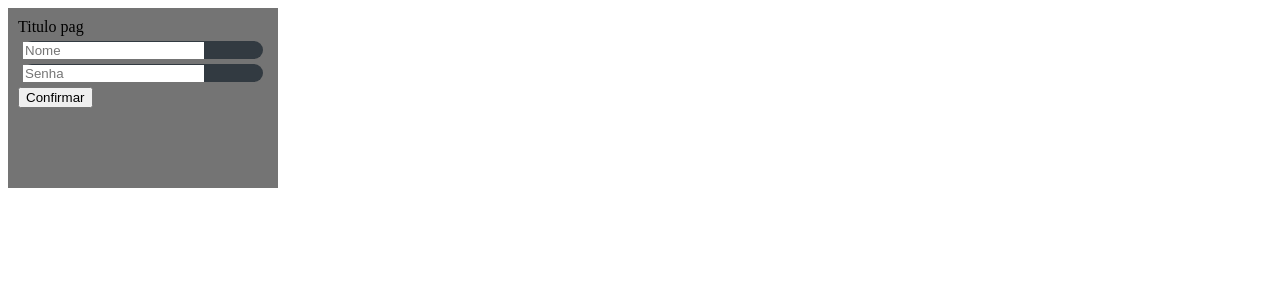
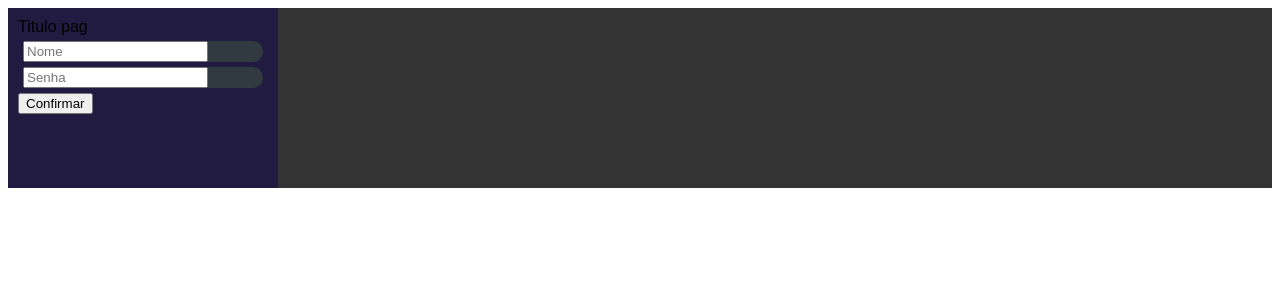
Before and after one commit to Bilango/Bilango.github.io, a SvelteKit app: page / in a window 1280 px wide. Shown: the top 300 px of the page. Built offline with nearby package versions, Linux system fonts and the light colour scheme.

Commit message:
afefasrdg

```diff
--- a/src/routes/+page.svelte
+++ b/src/routes/+page.svelte
@@ -1,21 +1,22 @@
-
-<div class="user">
-    <span align="center">Titulo pag</span>
-    <div class="input"><input placeholder="Nome" id="name" type="text"></div>
-    <div class="input"><input placeholder="Senha" id="pass" type="text"></div>
-
-    <button>Confirmar</button>
+<div class="total">
+    <div class="user">
+        <span align="center">Titulo pag</span>
+        <div class="input"><input placeholder="Nome" id="name" type="text"></div>
+        <div class="input"><input placeholder="Senha" id="pass" type="text"></div>
+        <button>Confirmar</button>
+    </div>
 </div>
 
 <style>
+
     div.user{
-        background-color: rgb(116, 116, 116);
+        background-color: rgb(33, 27, 66);
         height: 160px;
         width: 250px;
         padding: 10px;
     }
     input{
-        border:none;
+        outline: 0;
     }
 
     div.input{
@@ -23,11 +24,12 @@
         border-radius: 15px;
         padding: 0px;
         margin: 5px;
+        justify-content: center;
     }
 
-    body{
+    div.total{
         font-family: sans-serif;
-        background-color: rgb(100, 100, 100);
+        background-color: rgb(51, 51, 51);
         padding: 0px;
         justify-content: center;
         align-content: center;
```
